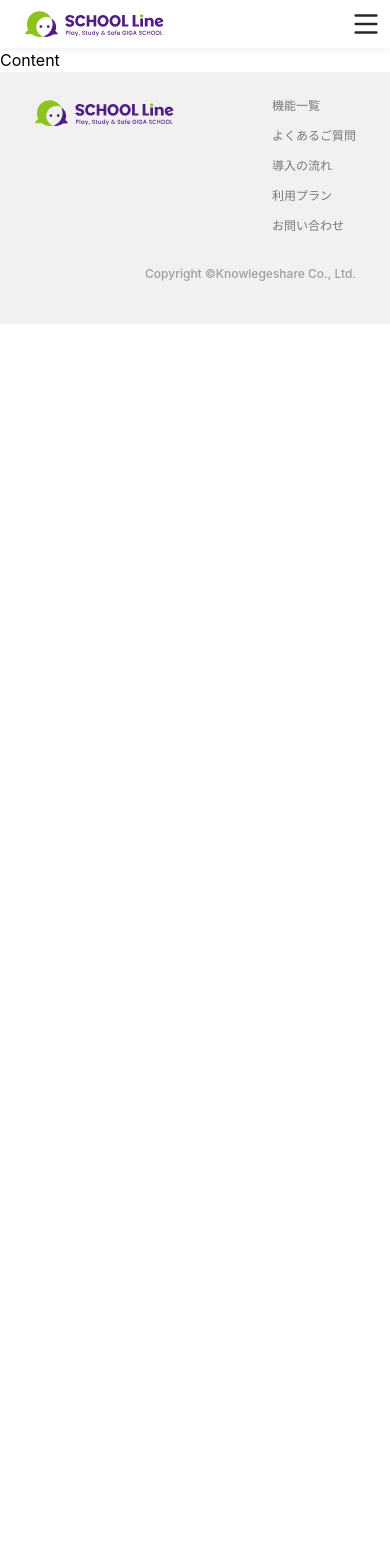
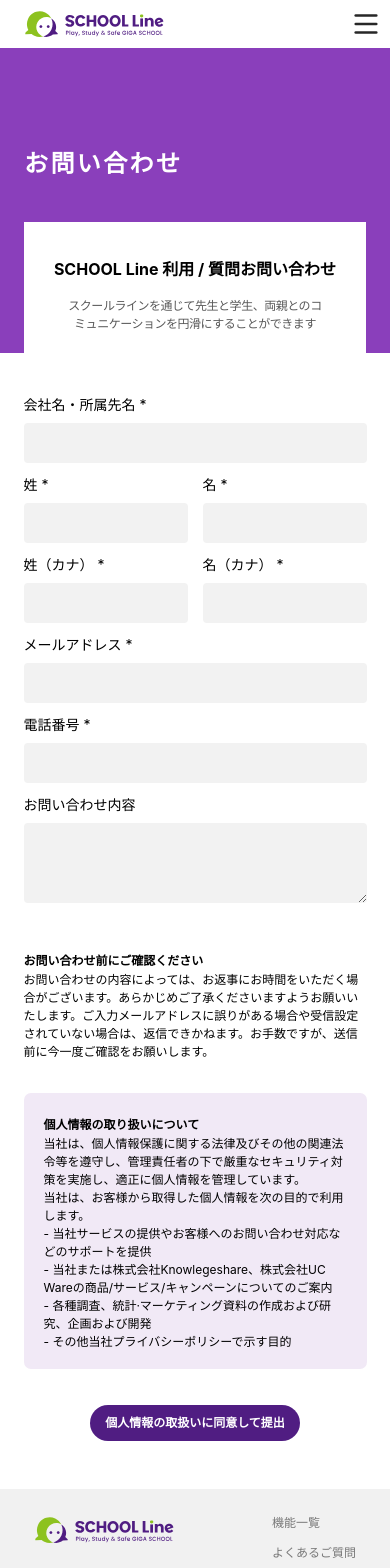
Before and after one commit to eunjin0212/schoolLine, a React (Vite) app: page /content in a window 390 px wide. Shown: the top 1568 px of the page. Before the commit the page ends 844 px from the top, so only its background shows below. Built offline with nearby package versions, Linux system fonts and the light colour scheme; a web font is replaced by a local one.

Commit message:
✨ Add content page

```diff
--- /dev/null
+++ b/src/components/Field.tsx
@@ -0,0 +1,45 @@
+import { useEffect, useState } from 'react';
+
+export interface FieldProps {
+  label: string;
+  value: string;
+  onChange: (arg: string) => void;
+  type?: 'text' | 'textarea' | 'email' | 'tel';
+  required?: boolean;
+  name?: string;
+}
+const Field = ({ label, value, onChange, required = true, type = 'text' }: FieldProps) => {
+  const [inputValue, setInputValue] = useState(value)
+
+  useEffect(() => {
+    setInputValue(value)
+  }, [value])
+
+  const inputClass = 'rounded md:rounded-lg bg-gray-03 p-2 md:p-3 border-0 ring-0 outline-0 focus:ring-0 focus:shadow-none focus:border-none focus:outline-none focus:ring-offset-0'
+  return (
+    <label
+      className={`
+        gap-[10px]
+        md:gap-4
+        flex flex-col
+      `}
+    >
+      <span className='text-sm leading-4 md:text-base md:leading-5'>{label} {required ? '*' : ''}</span>
+      {type !== 'textarea'
+        ? <input
+          className={`h-10 md:h-11 ${inputClass}`}
+          type={type}
+          onChange={(e) => onChange(e.target.value)}
+          value={inputValue}
+        />
+        : <textarea
+          className={`h-20 md:h-[120px] ${inputClass}`}
+          onChange={(e) => onChange(e.target.value)}
+          value={inputValue}
+        />
+      }
+    </label>
+  )
+}
+
+export default Field
--- a/src/pages/Content.tsx
+++ b/src/pages/Content.tsx
@@ -1,5 +1,169 @@
+import { useState, type FormEvent } from 'react'
+import PageHeaderSection from '../components/PageHeaderSection'
+import Field, { type FieldProps } from '../components/Field'
+
 const Content = () => {
-  return <>Content</>
+  const [formValue, setFormValue] = useState({
+    companyName: '',
+    lastName: '',
+    firstName: '',
+    canaLastName: '',
+    canaFirstName: '',
+    email: '',
+    phoneNumber: '',
+    inquiryDetail: '',
+  })
+
+  const fields = [
+    {
+      label: '会社名・所属先名',
+      name: 'companyName' as const,
+      type: 'text' as FieldProps['type'],
+      required: true
+    },
+    [
+      {
+        label: '姓',
+        name: 'lastName' as const,
+        type: 'text' as FieldProps['type'],
+        required: true
+      },
+      {
+        label: '名',
+        name: 'firstName' as const,
+        type: 'text' as FieldProps['type'],
+        required: true
+      },
+    ],
+    [
+      {
+        label: '姓（カナ）',
+        name: 'canaLastName' as const,
+        type: 'text' as FieldProps['type'],
+        required: true
+      },
+      {
+        label: '名（カナ）',
+        name: 'canaFirstName' as const,
+        type: 'text' as FieldProps['type'],
+        required: true
+      }
+      ,
+    ],
+    {
+      label: 'メールアドレス',
+      name: 'email' as const,
+      type: 'email' as FieldProps['type'],
+      required: true
+    },
+    {
+      label: '電話番号',
+      name: 'phoneNumber' as const,
+      type: 'tel' as FieldProps['type'],
+      required: true
+    },
+    {
+      label: 'お問い合わせ内容',
+      name: 'inquiryDetail' as const,
+      type: 'textarea' as FieldProps['type'],
+      required: false
+    },
+  ];
+  const handleSubmit = (e: FormEvent<HTMLFormElement>) => {
+    e.preventDefault()
+  }
+
+  const handleInputChange = (value: string, name: keyof typeof formValue) => {
+    setFormValue({
+      ...formValue,
+      [name]: value,
+    });
+  }
+
+  return (<main>
+    <PageHeaderSection title='お問い合わせ'>
+      <>
+        <h2 className={`
+            mb-[18px] text-base leading-5 pt-[37px]
+            md:mb-7 md:text-[28px] md:leading-[34px] md:pt-[68px]
+            font-bold text-center
+          `}>
+          SCHOOL Line 利用 / 質問お問い合わせ
+        </h2>
+        <p className={`
+            w-[260px] text-xs leading-[18px] pb-5
+            md:w-[442px] md:text-[18px] md:leading-[30px] md:pb-[32px]
+            lg:pb-[30px]
+            xl:w-full xl:pb-[68px]
+            text-center -tracking-[0.04em] text-gray-08 font-medium
+          `}>
+          スクールラインを通じて先生と学生、両親とのコミュニケーションを円滑にすることができます
+        </p>
+      </>
+    </PageHeaderSection>
+    <section>
+      <form
+        onSubmit={handleSubmit}
+        className={`
+          w-[343px] pt-11 pb-12
+          md:w-[584px] md:pt-[98px] md:pb-[176px]
+          lg:w-[784px] lg:pt-[100px] lg:pb-[200px]
+          xl:w-[1200px] xl:pt-[127px]
+          flex flex-col mx-auto`
+        }>
+        <div className='gap-[14px] md:gap-10 flex flex-col'>
+          {fields.map((field, idx) =>
+            Array.isArray(field)
+              ? (
+                <div className='gap-[15px] md:gap-4 grid grid-cols-2' key={`field_${idx}`}>
+                  {field.map((item) =>
+                    <Field
+                      {...item}
+                      key={item.name}
+                      value={formValue[item.name]}
+                      onChange={(val) => handleInputChange(val, item.name)}
+                    />
+                  )}
+                </div>
+              )
+              : (
+                <Field
+                  {...field}
+                  key={field.name}
+                  value={formValue[field.name]}
+                  onChange={(val) => handleInputChange(val, field.name)}
+                />
+              ))}
+        </div>
+        <div className='mx-auto mb-8 mt-11 md:mt-20 md:mb-12'>
+          <strong className='text-xs md:text-sm leading-[14px] md:leading-4 mb-[9px] md:mb-4'>お問い合わせ前にご確認ください</strong>
+          <p className='text-xs md:text-sm leading-[18px] md:leading-5 lg:leading-6'>お問い合わせの内容によっては、お返事にお時間をいただく場合がございます。あらかじめご了承くださいますようお願いいたします。ご入力メールアドレスに誤りがある場合や受信設定されていない場合は、返信できかねます。お手数ですが、送信前に今一度ご確認をお願いします。</p>
+        </div>
+        <div className='py-[18px] px-5 md:p-8 rounded-[7px] md:rounded-xl mb-9 md:mb-16 mx-auto xl:mx-0 bg-purple-05'>
+          <strong className='text-xs md:text-sm leading-[14px] md:leading-4 mb-[9px] md:mb-4'>個人情報の取り扱いについて</strong>
+          <div className='text-xs md:text-sm leading-[18px] md:leading-5 lg:leading-6'>
+            当社は、個人情報保護に関する法律及びその他の関連法令等を遵守し、管理責任者の下で厳重なセキュリティ対策を実施し、適正に個人情報を管理しています。<br />
+            当社は、お客様から取得した個人情報を次の目的で利用します。
+            <ul>
+              <li>
+                - 当社サービスの提供やお客様へのお問い合わせ対応などのサポートを提供
+              </li>
+              <li>
+                - 当社または株式会社Knowlegeshare、株式会社UC Wareの商品/サービス/キャンペーンについてのご案内
+              </li>
+              <li>
+                - 各種調査、統計·マーケティング資料の作成および研究、企画および開発
+              </li>
+              <li>
+                - その他当社プライバシーポリシーで示す目的
+              </li>
+            </ul>
+          </div>
+        </div>
+        <button className='h-9 md:h-[52px] w-[210px] md:w-[360px] rounded-[30px] md:rounded-[52px] text-xs md:text-xl leading-[14px] md:leading-6 mx-auto font-bold text-white bg-purple-01'>個人情報の取扱いに同意して提出</button>
+      </form>
+    </section>
+  </main>)
 }
 
 export default Content
```
